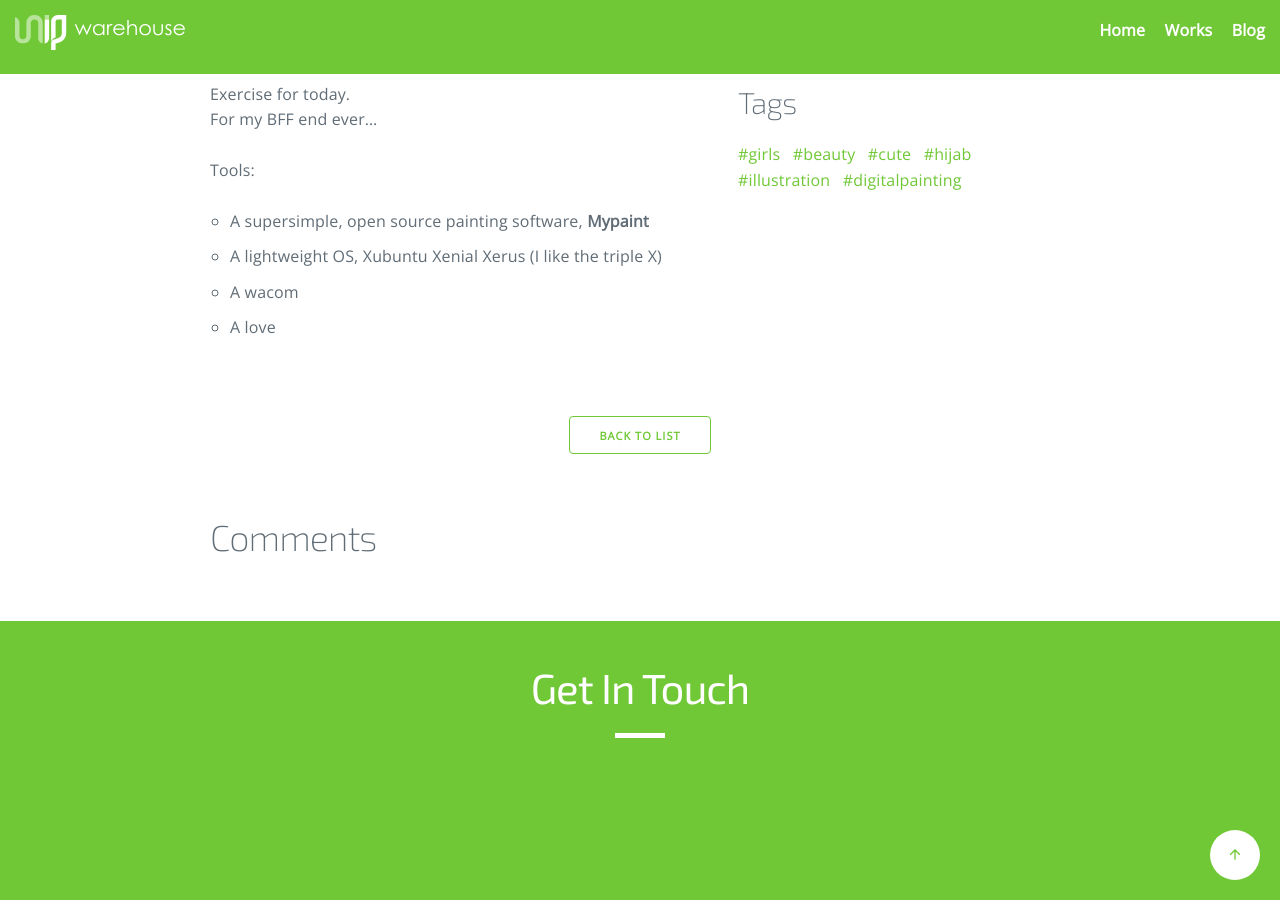
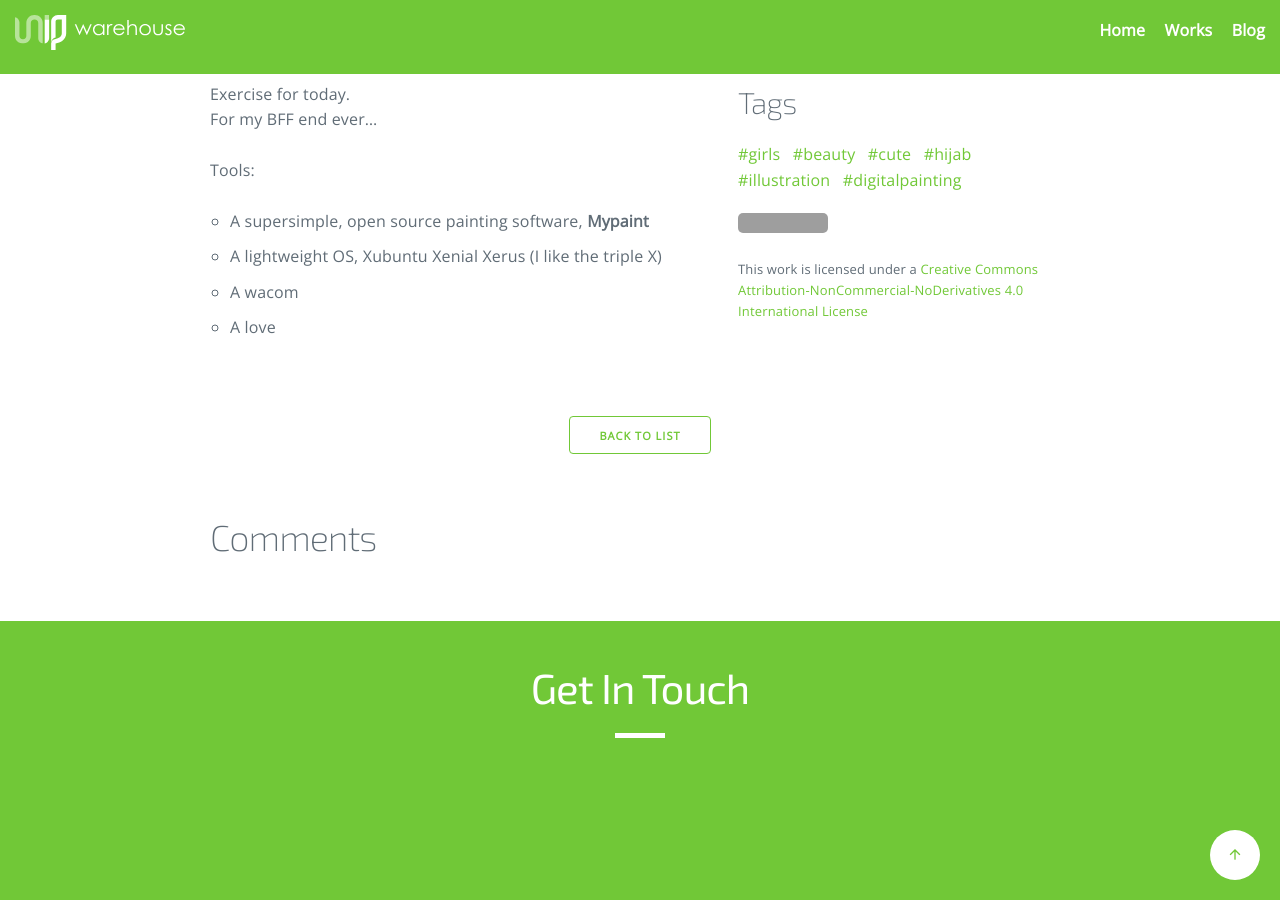
Before and after one commit to unipwarehouse/unipwarehouse.github.io, a Jekyll site: the page built from _works/mina-zafarina.md, in a window 1280 px wide and 900 px high, scrolled down 1121 px. Built offline with Jekyll 4.4.1, drawn with Linux system fonts in a browser that asks for light colours; some web fonts are replaced; comment, search, counter and statistics services are not loaded; grey boxes are pictures that could not be loaded.

Commit message:
add license on work item

```diff
--- a/_layouts/work.html
+++ b/_layouts/work.html
@@ -10,20 +10,6 @@
 			<div class="row text-left">
 				<div class="column">
 
-					{% if page.spotlight %}
-						<div class="spotlight row">
-							<div class="column works-item"><a href="">
-								<img src="/img/works/girl.png" alt="">
-							</a></div>
-							<div class="column works-item"><a href="">
-								<img src="/img/works/hunny-bunny.jpg" alt="">
-							</a></div>
-							<div class="column works-item"><a href="">
-								<img src="/img/works/Lesi.jpg" alt="">
-							</a></div>
-						</div>
-					{% endif %}
-
 					{{ content }}
 
 				</div>
@@ -33,6 +19,10 @@
 					{% for tag in page.tags %}
 						<a href="{{ site.baseurl }}/tags/{{ tag }}/">{{ tag | prepend: '#' }}</a>&ensp;
 					{% endfor %}
+
+					<div class="license">
+						<a rel="license" href="http://creativecommons.org/licenses/by-nc-nd/4.0/"><img alt="Creative Commons License" style="border-width:0" src="https://i.creativecommons.org/l/by-nc-nd/4.0/88x31.png" /></a><br />This work is licensed under a <a rel="license" href="http://creativecommons.org/licenses/by-nc-nd/4.0/">Creative Commons Attribution-NonCommercial-NoDerivatives 4.0 International License</a>
+					</div>
 				</div>
 			</div>
 
```
